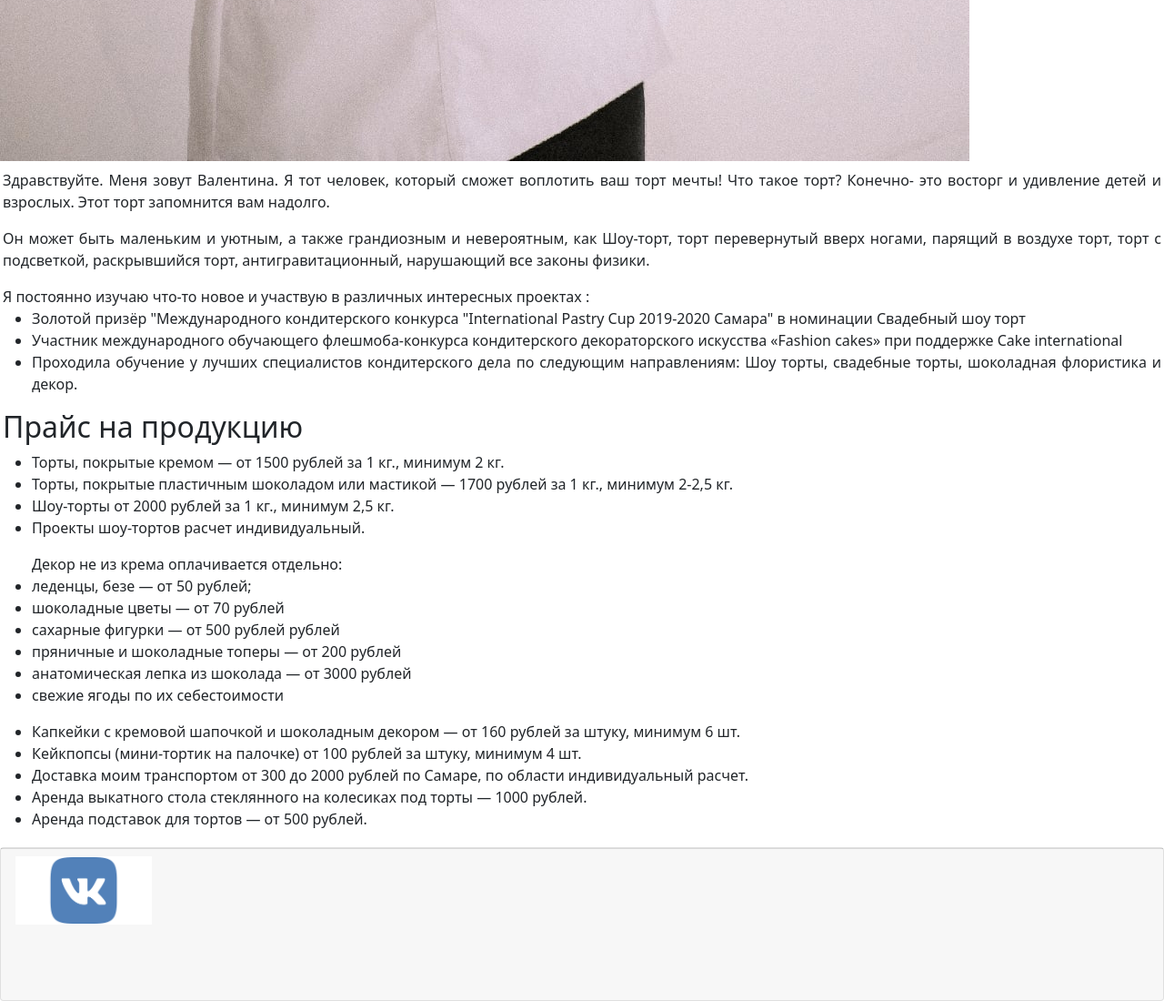
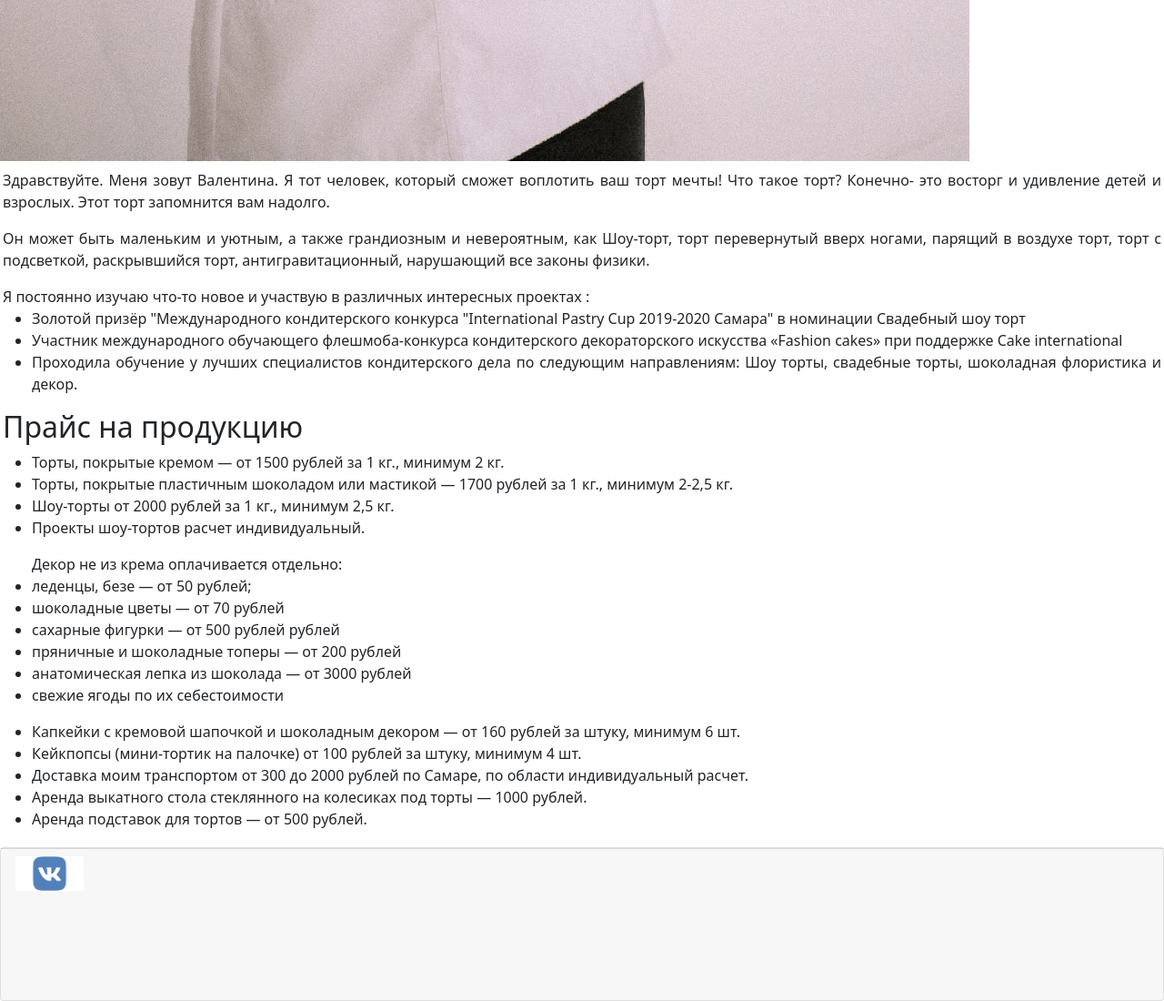
Before and after one commit to sergeianip20/rop, a Next.js app: page / in a window 1280 px wide. Shown: the part 2338-3438 px from the top of the page at 91% size. Built offline with nearby package versions, Linux system fonts and the light colour scheme.

Commit message:
Update global.module.css

```diff
--- a/styles/global.module.css
+++ b/styles/global.module.css
@@ -17,7 +17,7 @@ background: white;
 }
 }
 .vk_items {
-width: 150px;
+width: 75px;
 height: 150px;
 padding: 0px -5px 0px -5px;
 
```
